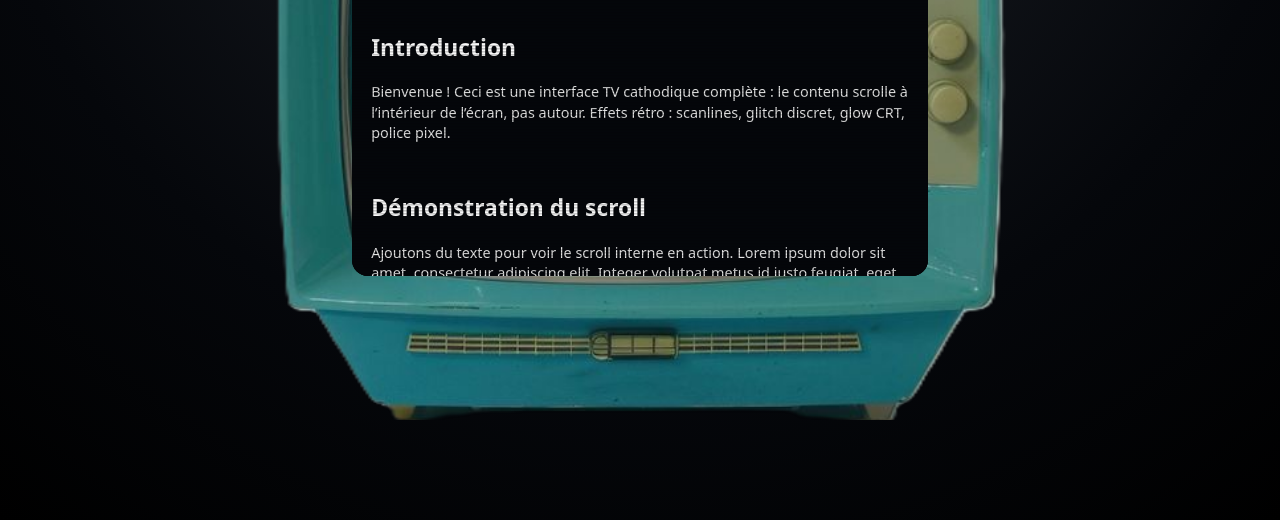
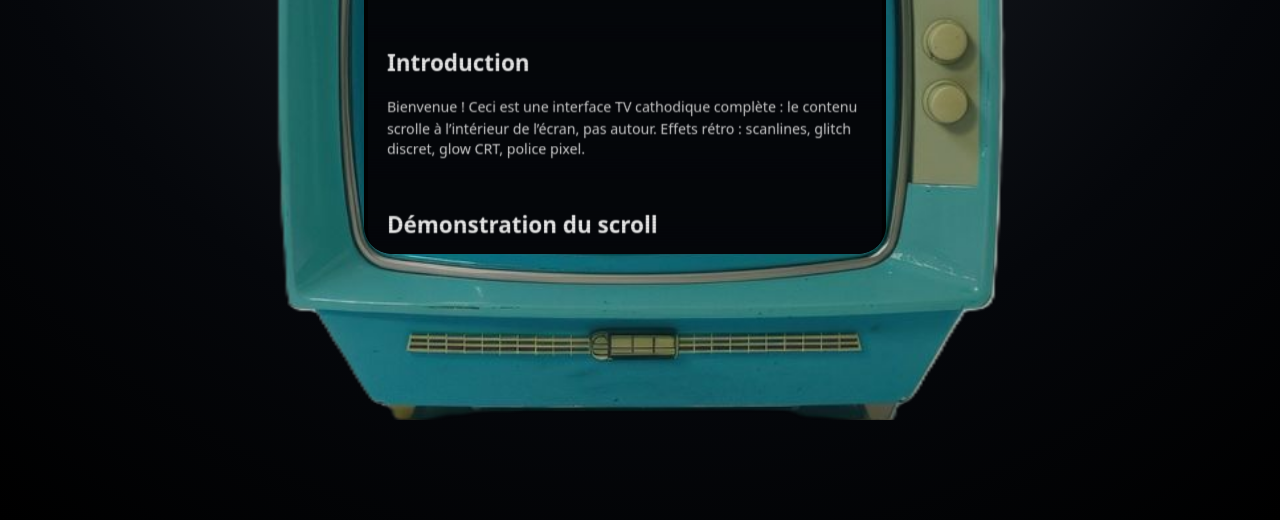
Before and after one commit to Naegi-UHA/UwU_devs, a plain HTML site: page teste_site.html in a window 1280 px wide. Shown: the part 280-800 px from the top of the page. Drawn offline with Linux system fonts and the light colour scheme.

Commit message:
ajustement du contener et de l image

```diff
--- a/css/test_style.css
+++ b/css/test_style.css
@@ -56,16 +56,21 @@ body {
 /* ===== ZONE ÉCRAN CALÉE PIXEL-PERFECT ===== */
 .tv-screen {
     position: absolute;
-    top: 13%;
-    left: 18%;
-    width: 64%;
-    height: 63%;
 
-    border-radius: 16px;
+    /* Ajuste au besoin, mais ça colle mieux à la vitre bombée */
+    top: 12.4%;
+    left: 19.37%;
+    width: 58%;
+    height: 60%;
+
+    border-radius: 28px;            /* bords plus arrondis */
     overflow: hidden;
     background: #020304;
-    box-shadow: inset 0 0 25px rgba(0, 0, 0, 0.85);
+    box-shadow:
+        inset 0 0 25px rgba(0, 0, 0, 0.9);
 }
+
+
 
 /* Contenu réel qui scrolle dans l'écran */
 .tv-screen-inner {
@@ -73,30 +78,42 @@ body {
     width: 100%;
     height: 100%;
     padding: 1rem 1.2rem;
-    border-radius: 12px;
+    border-radius: 24px;                 /* plus arrondi pour suivre la vitre */
     background: #04060a;
     color: #f8f8f8;
     font-size: 0.95rem;
     line-height: 1.4;
+
     overflow-y: auto;
-
     scrollbar-width: thin;
     scrollbar-color: #55ff99 #04060a;
+
+    /* légère déformation pour simuler la courbure */
+    transform: scaleX(0.985) scaleY(1.015);
+    transform-origin: center;
 }
 
-/* Scrollbar Chrome/Edge */
+
+/* Scrollbar Chrome/Edge - style néon rétro */
 .tv-screen-inner::-webkit-scrollbar {
-    width: 8px;
+    width: 10px;
 }
 
 .tv-screen-inner::-webkit-scrollbar-track {
-    background: #04060a;
+    background: #0d0f14; /* sombre */
+    border-radius: 10px;
 }
 
 .tv-screen-inner::-webkit-scrollbar-thumb {
-    background: #55ff99;
-    border-radius: 999px;
+    background: linear-gradient(180deg, #38ffb5, #1ea97a);
+    border-radius: 10px;
+    box-shadow: 0 0 6px #38ffb5;
 }
+
+.tv-screen-inner::-webkit-scrollbar-thumb:hover {
+    background: linear-gradient(180deg, #52ffd1, #26c48f);
+}
+
 
 /* ===== EFFET SCANLINES ===== */
 .scanlines {
@@ -117,6 +134,7 @@ body {
     mix-blend-mode: multiply;
     opacity: 0.7;
 }
+
 
 /* ===== TYPO & CONTENU ===== */
 main {
```
